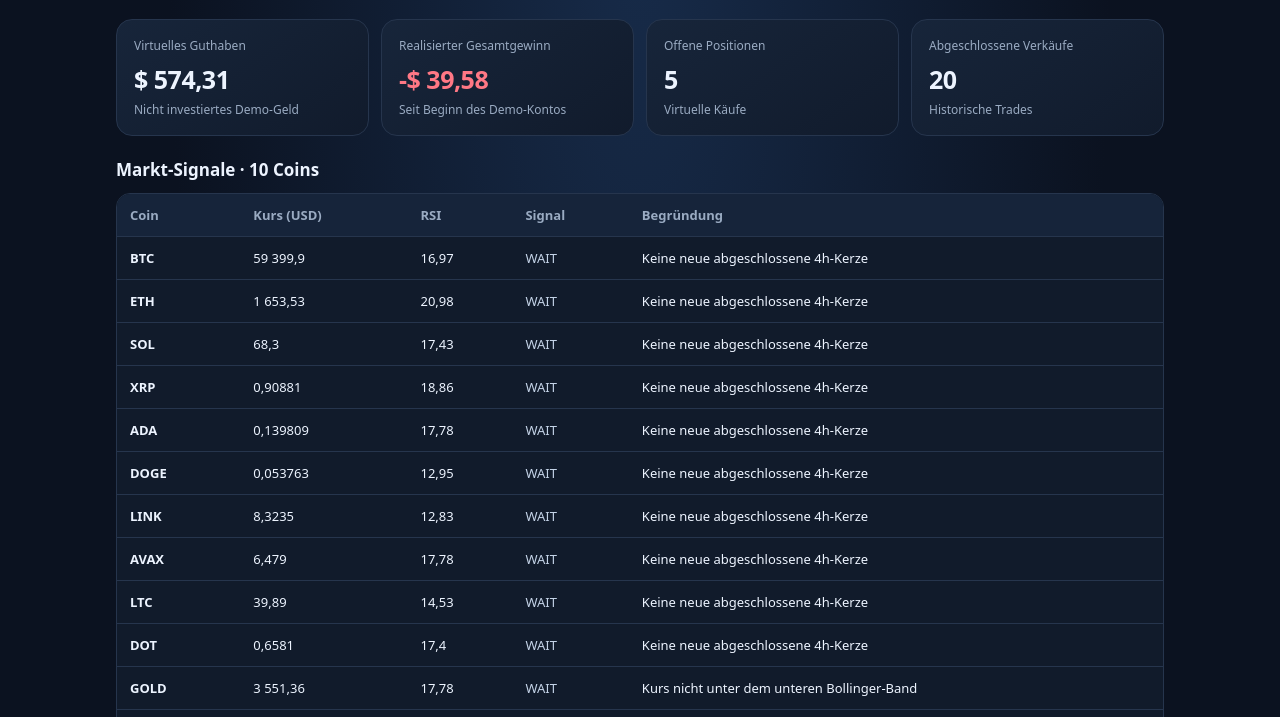
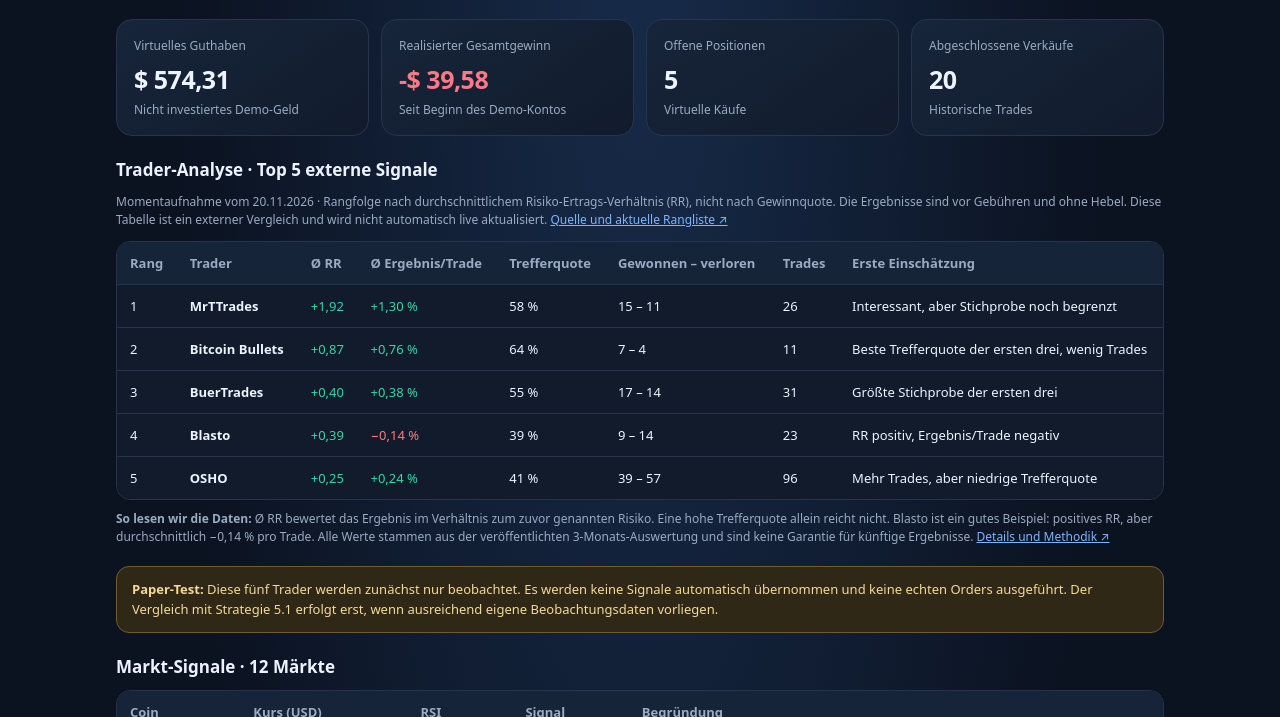
Before and after one commit to mihasarc-sketch/crypto-demo-bot, a plain HTML site: page index.html in a window 1280 px wide. Shown: the part 83-800 px from the top of the page. Drawn offline with Linux system fonts and the light colour scheme.

Commit message:
Add top trader analysis comparison to dashboard

```diff
--- a/index.html
+++ b/index.html
@@ -17,7 +17,7 @@ table{border-collapse:collapse;width:100%;min-width:580px;background:#111b2b}th,
 .pos{color:var(--green)}.neg{color:var(--red)}.wait{color:#c4d3e7}.notice{margin-top:20px;border:1px solid #715c2e;background:#302817;color:#f3d99c;border-radius:13px;padding:13px 15px;font-size:13px;line-height:1.5}
 .status{font-size:12px;color:var(--muted);margin-top:12px}.empty{padding:18px;color:var(--muted);font-size:13px}
 @media(max-width:720px){main{padding:18px 12px 36px}.grid{grid-template-columns:repeat(2,minmax(0,1fr))}.v{font-size:22px}.card{padding:14px}h1{font-size:22px}}
-</style></head>
+ .trader-note{margin:10px 0 12px;color:var(--muted);font-size:12px;line-height:1.5}.trader-link{color:var(--blue)}.trader-table{min-width:760px}</style></head>
 <body><main>
 <header class="top"><div><h1>📊 Crypto Demo Bot</h1><div class="sub">Dein virtuelles Trading-Dashboard · Strategie 5.1 · 12 Märkte</div></div><div style="display:flex;gap:9px;align-items:center"><span class="pill">● PAPER TRADING</span><button id="refresh">↻ Aktualisieren</button></div></header>
 <div class="grid">
@@ -26,7 +26,19 @@ table{border-collapse:collapse;width:100%;min-width:580px;background:#111b2b}th,
 <div class="card"><div class="k">Offene Positionen</div><div class="v" id="positions">—</div><div class="small">Virtuelle Käufe</div></div>
 <div class="card"><div class="k">Abgeschlossene Verkäufe</div><div class="v" id="closed">—</div><div class="small">Historische Trades</div></div>
 </div>
-<section><h2>Markt-Signale · 10 Coins</h2><div class="tablewrap"><table><thead><tr><th>Coin</th><th>Kurs (USD)</th><th>RSI</th><th>Signal</th><th>Begründung</th></tr></thead><tbody id="signals"><tr><td colspan="5">Lade Daten …</td></tr></tbody></table></div></section>
+<section><h2>Trader-Analyse · Top 5 externe Signale</h2>
+<div class="trader-note">Momentaufnahme vom 20.11.2026 · Rangfolge nach durchschnittlichem Risiko-Ertrags-Verhältnis (RR), nicht nach Gewinnquote. Die Ergebnisse sind vor Gebühren und ohne Hebel. Diese Tabelle ist ein externer Vergleich und wird nicht automatisch live aktualisiert. <a class="trader-link" href="https://x-trades.live/" target="_blank" rel="noopener">Quelle und aktuelle Rangliste ↗</a></div>
+<div class="tablewrap"><table class="trader-table"><thead><tr><th>Rang</th><th>Trader</th><th>Ø RR</th><th>Ø Ergebnis/Trade</th><th>Trefferquote</th><th>Gewonnen – verloren</th><th>Trades</th><th>Erste Einschätzung</th></tr></thead><tbody>
+<tr><td>1</td><td><b>MrTTrades</b></td><td class="pos">+1,92</td><td class="pos">+1,30 %</td><td>58 %</td><td>15 – 11</td><td>26</td><td>Interessant, aber Stichprobe noch begrenzt</td></tr>
+<tr><td>2</td><td><b>Bitcoin Bullets</b></td><td class="pos">+0,87</td><td class="pos">+0,76 %</td><td>64 %</td><td>7 – 4</td><td>11</td><td>Beste Trefferquote der ersten drei, wenig Trades</td></tr>
+<tr><td>3</td><td><b>BuerTrades</b></td><td class="pos">+0,40</td><td class="pos">+0,38 %</td><td>55 %</td><td>17 – 14</td><td>31</td><td>Größte Stichprobe der ersten drei</td></tr>
+<tr><td>4</td><td><b>Blasto</b></td><td class="pos">+0,39</td><td class="neg">−0,14 %</td><td>39 %</td><td>9 – 14</td><td>23</td><td>RR positiv, Ergebnis/Trade negativ</td></tr>
+<tr><td>5</td><td><b>OSHO</b></td><td class="pos">+0,25</td><td class="pos">+0,24 %</td><td>41 %</td><td>39 – 57</td><td>96</td><td>Mehr Trades, aber niedrige Trefferquote</td></tr>
+</tbody></table></div>
+<div class="trader-note"><b>So lesen wir die Daten:</b> Ø RR bewertet das Ergebnis im Verhältnis zum zuvor genannten Risiko. Eine hohe Trefferquote allein reicht nicht. Blasto ist ein gutes Beispiel: positives RR, aber durchschnittlich −0,14 % pro Trade. Alle Werte stammen aus der veröffentlichten 3-Monats-Auswertung und sind keine Garantie für künftige Ergebnisse. <a class="trader-link" href="https://x-trades.live/best-crypto-traders" target="_blank" rel="noopener">Details und Methodik ↗</a></div>
+<div class="notice"><b>Paper-Test:</b> Diese fünf Trader werden zunächst nur beobachtet. Es werden keine Signale automatisch übernommen und keine echten Orders ausgeführt. Der Vergleich mit Strategie 5.1 erfolgt erst, wenn ausreichend eigene Beobachtungsdaten vorliegen.</div>
+</section>
+<section><h2>Markt-Signale · 12 Märkte</h2><div class="tablewrap"><table><thead><tr><th>Coin</th><th>Kurs (USD)</th><th>RSI</th><th>Signal</th><th>Begründung</th></tr></thead><tbody id="signals"><tr><td colspan="5">Lade Daten …</td></tr></tbody></table></div></section>
 <section><h2>Offene Positionen</h2><div class="tablewrap"><table><thead><tr><th>Coin</th><th>Menge</th><th>Einstieg</th><th>Investiert</th></tr></thead><tbody id="open"><tr><td colspan="4">Lade Daten …</td></tr></tbody></table></div></section>
 <section><h2>Letzte Aktivitäten</h2><div class="tablewrap"><table><thead><tr><th>Zeit (UTC)</th><th>Coin</th><th>Aktion</th><th>Kurs</th><th>Ergebnis</th></tr></thead><tbody id="trades"></tbody></table></div></section>
 <div class="status" id="updated">Daten werden geladen …</div>
```
